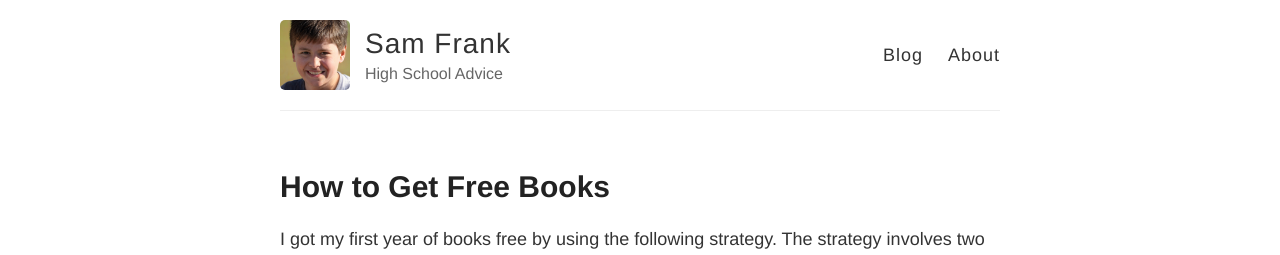
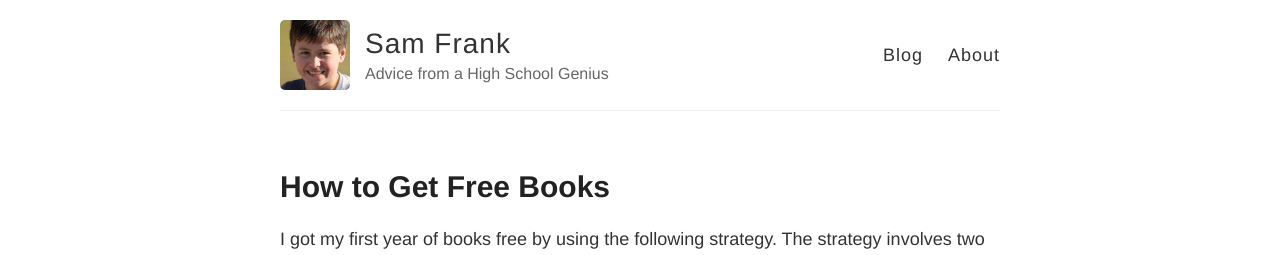
Before and after one commit to sam-frank/sam-frank.github.io, a Jekyll site: the page built from index.html, in a window 1280 px wide. Shown: the top 255 px of the page. Built offline with Jekyll 4.4.1, drawn with Linux system fonts in a browser that asks for light colours.

Commit message:
Update _config.yml

```diff
--- a/_config.yml
+++ b/_config.yml
@@ -6,7 +6,7 @@
 name: Sam Frank
 
 # Short bio or description (displayed in the header)
-description: High School Advice
+description: Advice from a High School Genius
 
 # URL of your avatar or profile pic (you could use your GitHub profile pic)
 avatar: /images/sam.JPG
```
